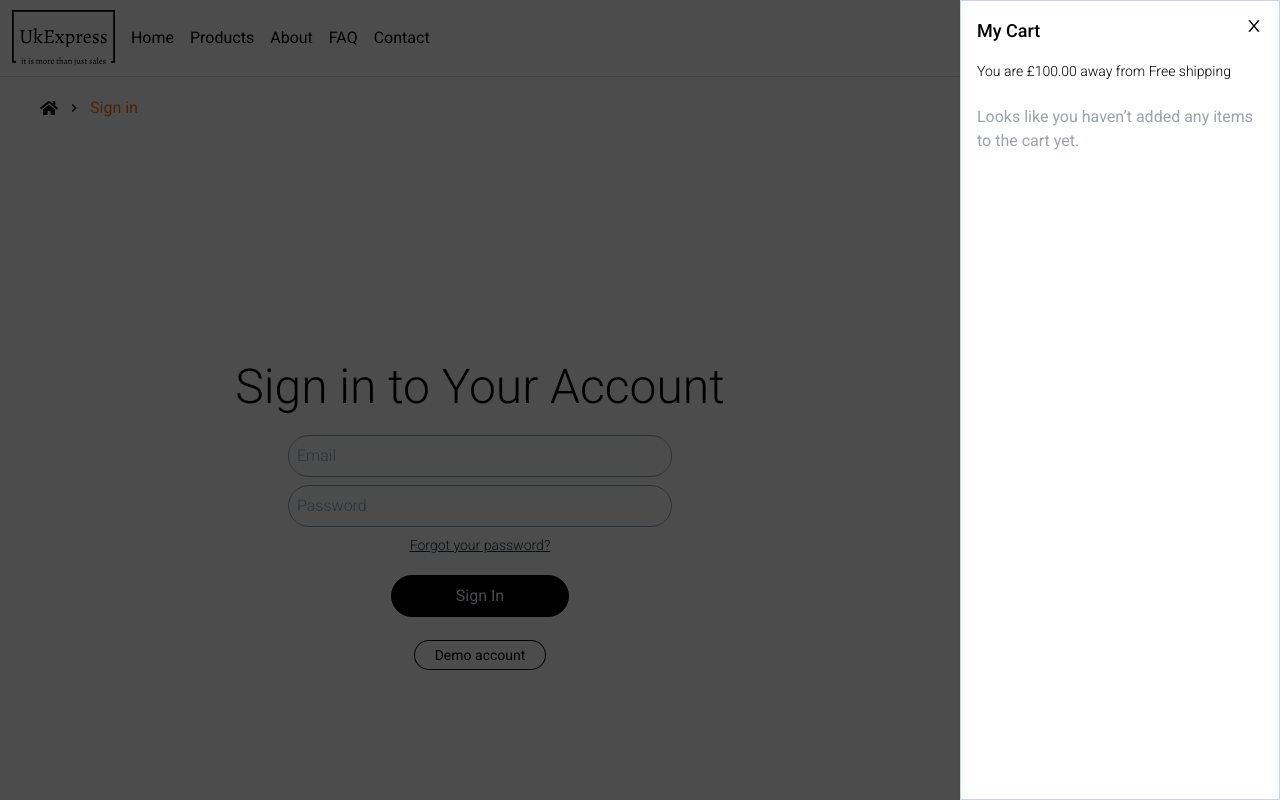
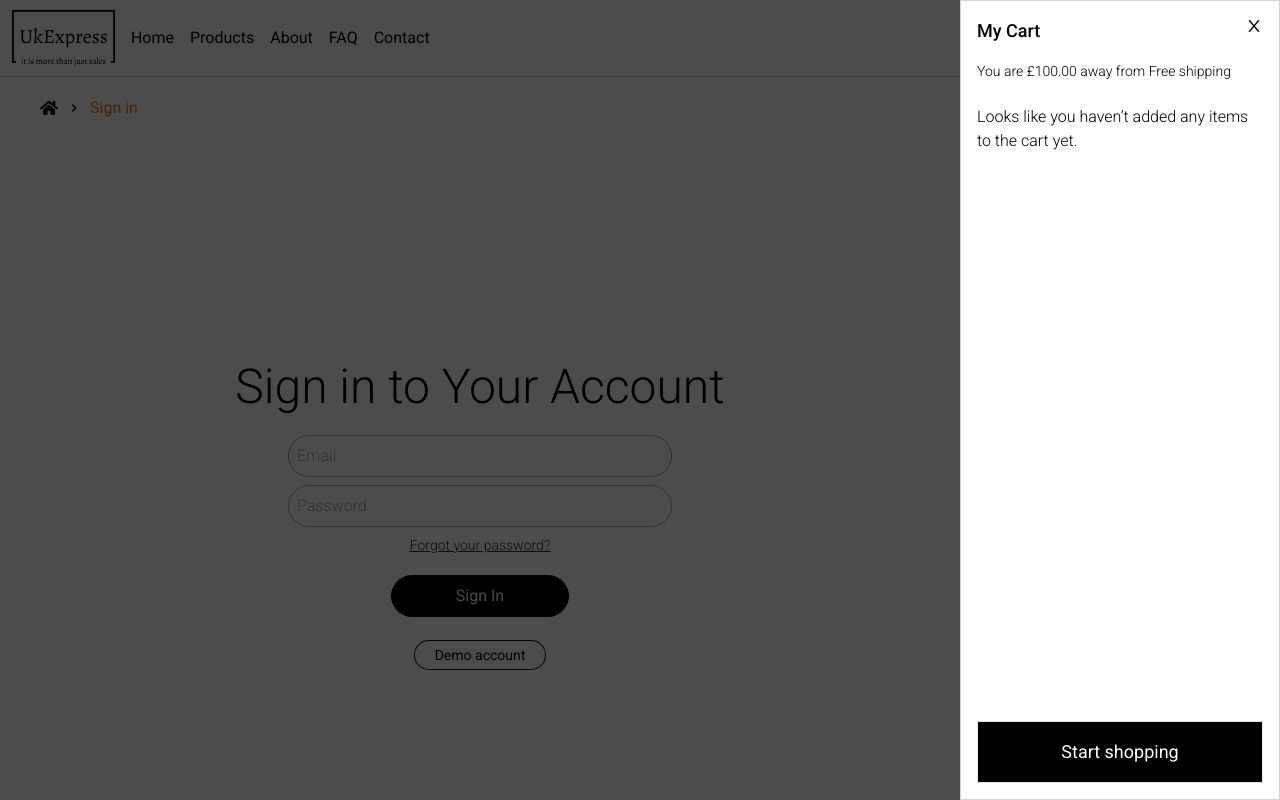
Before and after one commit to NDraganov/uk-express, a React (Vite) app: page /sign-in in a window 1280 px wide. Both pictures are taken after a click on the button 1256 px from the left and 38 px from the top of the page. Shown: the top 800 px of the page. Built offline with nearby package versions, Linux system fonts and the light colour scheme.

Commit message:
Add a start shopping button to an empty cart

```diff
--- a/src/features/cart/cart-modal/CartItemsList.tsx
+++ b/src/features/cart/cart-modal/CartItemsList.tsx
@@ -10,11 +10,13 @@ export default function CartItemsList() {
   return (
     <div className="w-full">
       {cartItems.length === 0 || isProcessed ? (
-        <p className="pt-4 text-gray-400">
-          {isAuthenticated
-            ? `${user?.user_metadata.firstName}, your cart is empty!`
-            : "Looks like you haven’t added any items to the cart yet."}
-        </p>
+        <div className="flex flex-col items-center">
+          <p className="pt-4 font-light">
+            {isAuthenticated
+              ? `${user?.user_metadata.firstName}, your cart is empty!`
+              : "Looks like you haven’t added any items to the cart yet."}
+          </p>
+        </div>
       ) : (
         <ul
           className={`no-scrollbar max-h-[35rem] overflow-y-scroll p-1 ${
--- a/src/features/cart/cart-modal/CartModalFooter.tsx
+++ b/src/features/cart/cart-modal/CartModalFooter.tsx
@@ -14,7 +14,7 @@ export default function CartModalFooter() {
 
   return (
     <>
-      {cartItems.length > 0 && (
+      {cartItems.length > 0 ? (
         <div className={`mt-4 flex w-full flex-col ${isProcessed && "hidden"}`}>
           <p className="flex justify-between pb-2 text-lg font-light dark:text-slate-100">
             Subtotal due:{" "}
@@ -22,6 +22,8 @@ export default function CartModalFooter() {
           </p>
           <CheckoutButton type="cart-modal" title="Proceed to checkout" />
         </div>
+      ) : (
+        <CheckoutButton type="cart-modal" title="Start shopping" />
       )}
     </>
   );
--- a/src/ui/CheckoutButton.tsx
+++ b/src/ui/CheckoutButton.tsx
@@ -23,7 +23,7 @@ export default function CheckoutButton({ title, type }: CheckoutButtonProps) {
         className={`flex items-center justify-center gap-4 border bg-black px-5 py-4 text-lg text-white hover:border-black hover:bg-white hover:text-black dark:bg-white dark:text-black dark:hover:bg-slate-200 ${
           isProcessed ? "hidden" : ""
         }`}
-        title="Checkout"
+        title={title}
         onClick={handleCheckout}
       >
         {title}
@@ -35,7 +35,7 @@ export default function CheckoutButton({ title, type }: CheckoutButtonProps) {
         className={`my-2 rounded-full px-5 py-1 text-sm ring-1 ring-black hover:ring-orange-500 hover:ring-offset-1 hover:ring-offset-white dark:text-white dark:ring-cyan-500 dark:hover:text-cyan-300 dark:hover:ring-cyan-300 dark:hover:ring-offset-gray-800 sm:text-base ${
           isProcessed ? "hidden" : ""
         }`}
-        title="Checkout"
+        title={title}
         onClick={handleCheckout}
       >
         {title}
```
